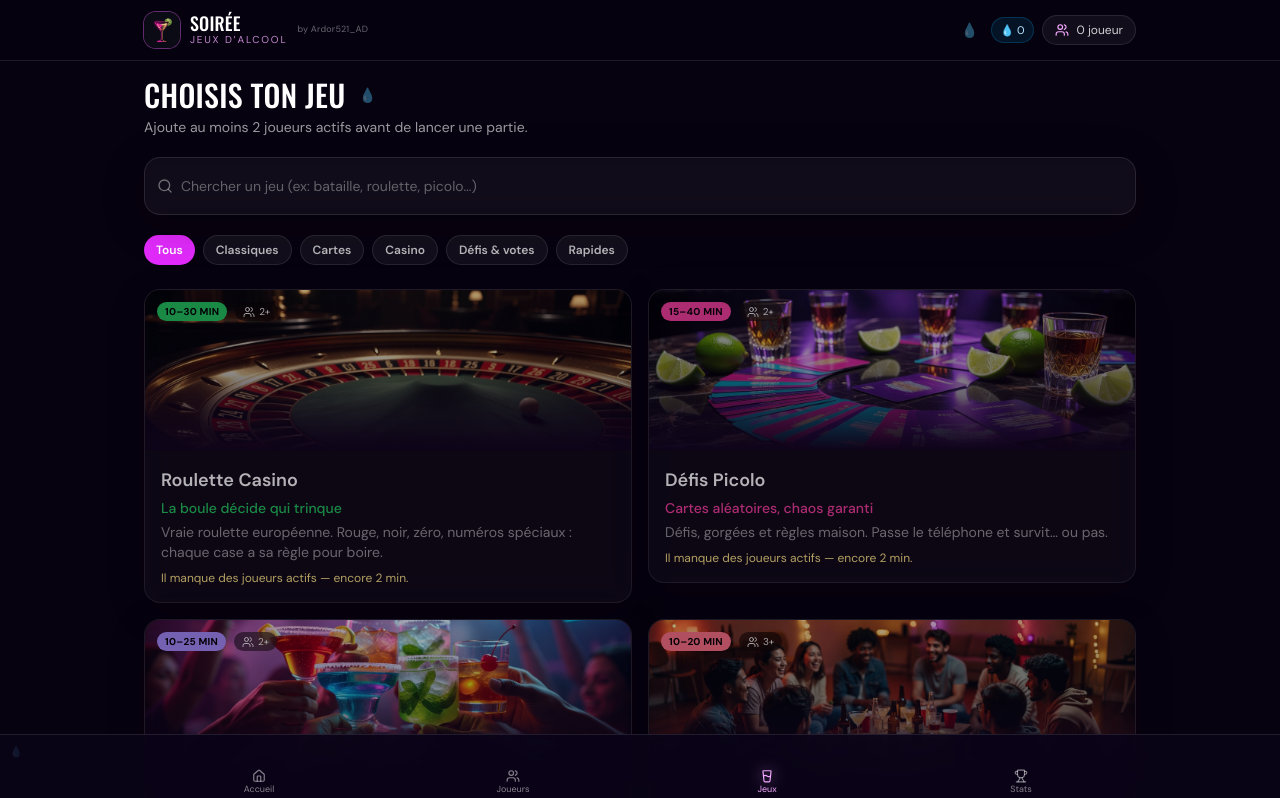
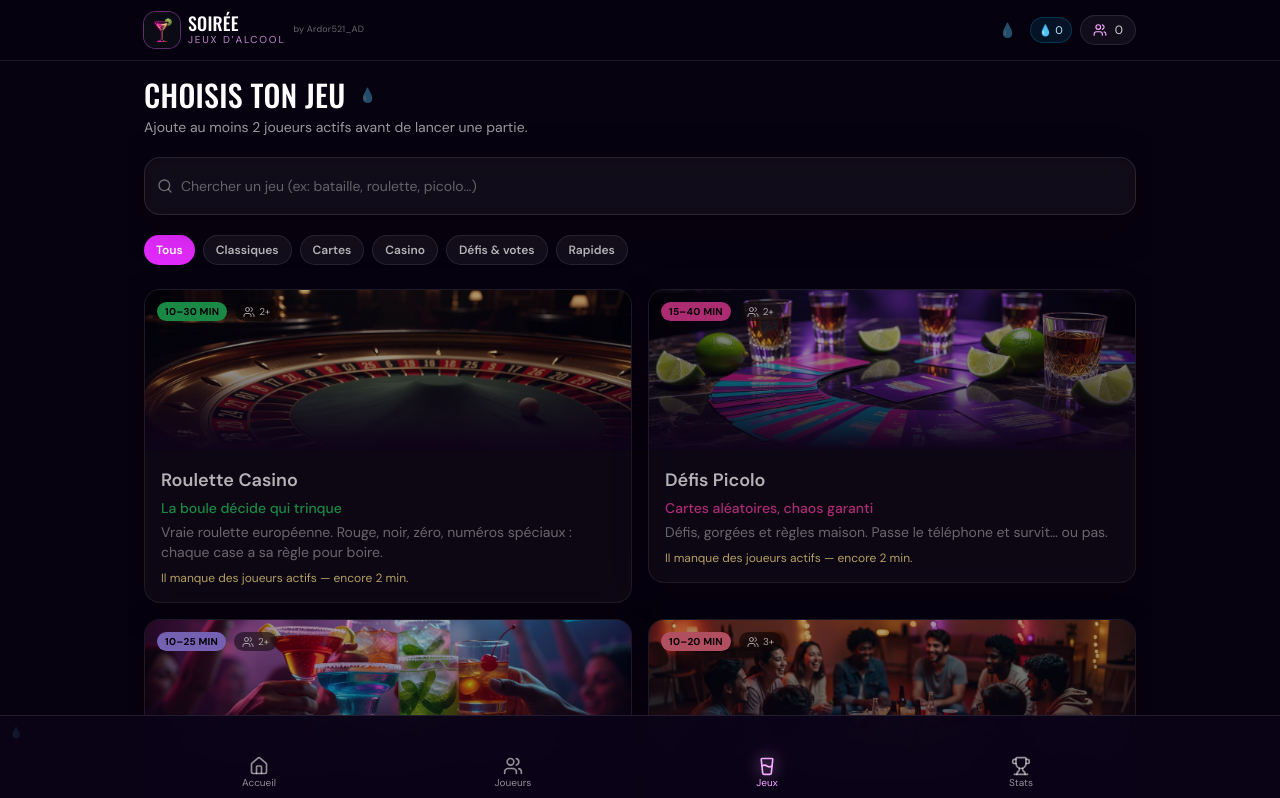
Before and after one commit to Ardor521/alcool_games, a React (Vite) app: page /jeux in a window 1280 px wide. Shown: the top 798 px of the page. Built offline with nearby package versions, Linux system fonts and the light colour scheme; no server answers.

Commit message:
Mise à jour du projet

```diff
--- a/src/components/Layout.tsx
+++ b/src/components/Layout.tsx
@@ -19,24 +19,24 @@ export function Layout() {
   const { allPlayers, waterCount } = useParty()
 
   return (
-    <div className="flex min-h-dvh flex-col bg-[#07020f] text-white">
+    <div className="flex h-full min-h-0 flex-col overflow-hidden bg-[#07020f] text-white">
       <header className="sticky top-0 z-40 border-b border-white/10 bg-[#07020f]/80 backdrop-blur-xl">
-        <div className="mx-auto flex max-w-5xl items-center justify-between px-4 py-3">
-          <div className="flex items-center gap-2.5">
-            <Link to="/" className="flex items-center gap-2.5">
+        <div className="mx-auto flex max-w-5xl items-center justify-between gap-2 px-3 py-2.5 sm:px-4 sm:py-3">
+          <div className="flex min-w-0 items-center gap-2">
+            <Link to="/" className="flex min-w-0 items-center gap-2">
               <img
                 src="/images/logo-icon.jpg"
                 alt="Soirée"
-                className="h-9 w-9 rounded-xl object-cover ring-1 ring-fuchsia-400/40"
+                className="h-8 w-8 shrink-0 rounded-xl object-cover ring-1 ring-fuchsia-400/40 sm:h-9 sm:w-9"
               />
-              <div>
-                <p className="font-display text-lg leading-none tracking-wide text-white">SOIRÉE</p>
-                <p className="text-[10px] uppercase tracking-[0.18em] text-fuchsia-300/80">Jeux d’alcool</p>
+              <div className="min-w-0">
+                <p className="font-display text-base leading-none tracking-wide text-white sm:text-lg">SOIRÉE</p>
+                <p className="hidden text-[10px] uppercase tracking-[0.18em] text-fuchsia-300/80 sm:block">Jeux d’alcool</p>
               </div>
             </Link>
             <OwnerZip compact />
           </div>
-          <div className="flex items-center gap-2">
+          <div className="flex shrink-0 items-center gap-1.5 sm:gap-2">
             <PlayNowBar />
             <RoomBar />
             <WaterGlass id="nav-header" size="sm" />
@@ -49,16 +49,16 @@ export function Layout() {
             </Link>
             <Link
               to="/joueurs"
-              className="flex items-center gap-2 rounded-full border border-white/10 bg-white/5 px-3 py-1.5 text-xs text-white/80 hover:bg-white/10"
+              className="flex items-center gap-1.5 rounded-full border border-white/10 bg-white/5 px-2 py-1 text-[11px] text-white/80 hover:bg-white/10 sm:gap-2 sm:px-3 sm:py-1.5 sm:text-xs"
             >
               <Users className="h-3.5 w-3.5 text-fuchsia-300" />
-              {allPlayers.length} joueur{allPlayers.length > 1 ? 's' : ''}
+              {allPlayers.length}
             </Link>
           </div>
         </div>
       </header>
 
-      <main className="mx-auto w-full max-w-5xl flex-1 px-4 pb-16 pt-4">
+      <main className="mx-auto min-h-0 w-full max-w-5xl flex-1 overflow-y-auto overscroll-contain px-3 pb-24 pt-4 sm:px-4">
         <TableSync />
         <Outlet />
         <div className="mt-8 flex justify-center pb-2">
@@ -66,27 +66,25 @@ export function Layout() {
         </div>
       </main>
 
-      <nav className="fixed inset-x-0 bottom-0 z-40 border-t border-white/10 bg-[#0b0418]/90 backdrop-blur-xl">
-        <WaterGlass id="nav-bottom-left" size="sm" className="absolute left-0.5 top-0.5 scale-75 opacity-25" />
-        <div className="mx-auto grid max-w-5xl grid-cols-4 px-1 py-0.5">
+      <nav className="fixed inset-x-0 bottom-0 z-50 border-t border-white/10 bg-[#0b0418]/95 pb-[env(safe-area-inset-bottom)] backdrop-blur-xl">
+        <WaterGlass id="nav-bottom-left" size="sm" className="pointer-events-none absolute left-0.5 top-0.5 scale-75 opacity-25" />
+        <div className="mx-auto grid max-w-5xl grid-cols-4 px-1 py-1">
           {NAV.map((item) => {
             const active =
               item.to === '/'
                 ? pathname === '/'
-                : item.to === '/jeux'
-                  ? pathname === '/jeux' || pathname.startsWith('/jeu/')
-                  : pathname === item.to || pathname.startsWith(`${item.to}/`)
+                : pathname === item.to
             const Icon = item.icon
             return (
               <Link
                 key={item.to}
                 to={item.to}
-                className={`flex flex-col items-center gap-0 rounded-lg px-1 py-1 text-[9px] leading-none transition ${
-                  active ? 'text-fuchsia-300' : 'text-white/50 hover:text-white/80'
+                className={`flex min-h-[48px] flex-col items-center justify-center gap-0.5 rounded-lg px-1 py-1.5 text-[10px] leading-none transition ${
+                  active ? 'text-fuchsia-300' : 'text-white/55 hover:text-white/80'
                 }`}
               >
-                <Icon className={`h-3.5 w-3.5 ${active ? 'drop-shadow-[0_0_8px_rgba(240,171,252,0.8)]' : ''}`} />
-                <span className="mt-0.5">{item.label}</span>
+                <Icon className={`h-5 w-5 ${active ? 'drop-shadow-[0_0_8px_rgba(240,171,252,0.8)]' : ''}`} />
+                <span>{item.label}</span>
               </Link>
             )
           })}
--- a/src/index.css
+++ b/src/index.css
@@ -5,9 +5,15 @@
 }
 
 html,
-body,
+body {
+  height: 100%;
+  overflow: hidden;
+  overscroll-behavior: none;
+}
+
 #root {
-  min-height: 100%;
+  height: 100%;
+  overflow: hidden;
 }
 
 body {
@@ -18,6 +24,8 @@ body {
     radial-gradient(900px 500px at 100% 0, #22d3ee1f, #0000 50%),
     #07020f;
   margin: 0;
+  padding: 0;
+  -webkit-tap-highlight-color: transparent;
 }
 
 .font-display {
--- a/src/lib/useSyncedState.ts
+++ b/src/lib/useSyncedState.ts
@@ -6,7 +6,7 @@ export function useSyncedState<T>(key: string, initial: T | (() => T)): [T, Disp
   const initRef = useRef(typeof initial === 'function' ? (initial as () => T)() : initial)
   const [local, setLocal] = useState<T>(() => initRef.current)
   const hasKey = Object.prototype.hasOwnProperty.call(game, key)
-  const value = !connected ? local : hasKey ? (game[key] as T) : initRef.current
+  const value = !connected ? local : hasKey ? (game[key] as T) : (isHost ? initRef.current : (game[key] as T) ?? initRef.current)
 
   useLayoutEffect(() => {
     if (connected && isHost && !hasKey) {
--- a/src/pages/Games.tsx
+++ b/src/pages/Games.tsx
@@ -6,6 +6,7 @@ import { CATEGORIES, GAMES } from '../lib/catalog'
 import { useParty } from '../context/PartyContext'
 import { useRoom } from '../context/RoomContext'
 import { WaterGlass } from '../components/WaterGlass'
+import { PlayNowBar } from '../components/PlayNowBar'
 
 export function Games() {
   const { activePlayers } = useParty()
@@ -34,6 +35,7 @@ export function Games() {
           <h1 className="font-display text-3xl">Choisis ton jeu</h1>
           <WaterGlass id="games-title" size="sm" />
         </div>
+        {connected && <div className="mb-3"><PlayNowBar block /></div>}
         <p className="mt-1 text-sm text-white/60">
           {connected && !isHost
             ? `Tu peux parcourir le catalogue. Seul l’hôte (${hostName || 'table'}) lance un jeu.`
--- a/src/pages/Players.tsx
+++ b/src/pages/Players.tsx
@@ -8,6 +8,7 @@ import { SUGGESTED_NAMES } from '../lib/catalog'
 import { PlayerAvatar } from '../components/PlayerAvatar'
 import { SipBadge } from '../components/SipToast'
 import { WaterGlass } from '../components/WaterGlass'
+import { PlayNowBar } from '../components/PlayNowBar'
 
 export function Players() {
   const { allPlayers, addPlayer, removePlayer, clearPlayers, resetSips, togglePause, players, selfId, connected } =
@@ -33,6 +34,11 @@ export function Players() {
           <h1 className="font-display text-3xl">Les joueurs</h1>
           <WaterGlass id="players-title" size="sm" />
         </div>
+        {connected && (
+          <div className="mb-3">
+            <PlayNowBar block />
+          </div>
+        )}
         <p className="mt-1 text-sm text-white/60">
           {connected
             ? 'Les joueurs du salon apparaissent ici en direct. Pause s’il arrête de boire.'
--- a/src/pages/Salon.tsx
+++ b/src/pages/Salon.tsx
@@ -137,8 +137,8 @@ export function Salon() {
               Lancer un jeu
             </Link>
           ) : (
-            <div className="flex flex-1 justify-center">
-              <PlayNowBar />
+            <div className="flex-1">
+              <PlayNowBar block />
             </div>
           )}
           <button type="button" onClick={room.leaveRoom} className="btn-ghost text-rose-200">
--- a/src/pages/Stats.tsx
+++ b/src/pages/Stats.tsx
@@ -2,9 +2,12 @@ import { Crown, Beer, RotateCcw } from 'lucide-react'
 import { useParty } from '../context/PartyContext'
 import { PlayerAvatar } from '../components/PlayerAvatar'
 import { WaterGlass } from '../components/WaterGlass'
+import { PlayNowBar } from '../components/PlayNowBar'
+import { useRoom } from '../context/RoomContext'
 
 export function Stats() {
   const { allPlayers, resetSips, waterCount, waterFound } = useParty()
+  const { connected } = useRoom()
   const ranked = [...allPlayers].sort((a, b) => b.sips - a.sips)
   const total = allPlayers.reduce((s, p) => s + p.sips, 0)
   const champ = ranked[0]
@@ -16,6 +19,11 @@ export function Stats() {
           <h1 className="font-display text-3xl">Tableau de bord</h1>
           <WaterGlass id="stats-title" size="sm" hint />
         </div>
+        {connected && (
+          <div className="mb-3">
+            <PlayNowBar block />
+          </div>
+        )}
         <p className="mt-1 text-sm text-white/60">Compteur de gorgées de la soirée. Amical, pas scientifique.</p>
       </div>
 
```
Also changed, not shown: src/components/PlayNowBar.tsx (+13 -5 lines), src/context/RoomContext.tsx (+11 -4 lines), src/games/CasinoGame.tsx (+14 -8 lines), src/games/RouletteGame.tsx (+40 -20 lines).
